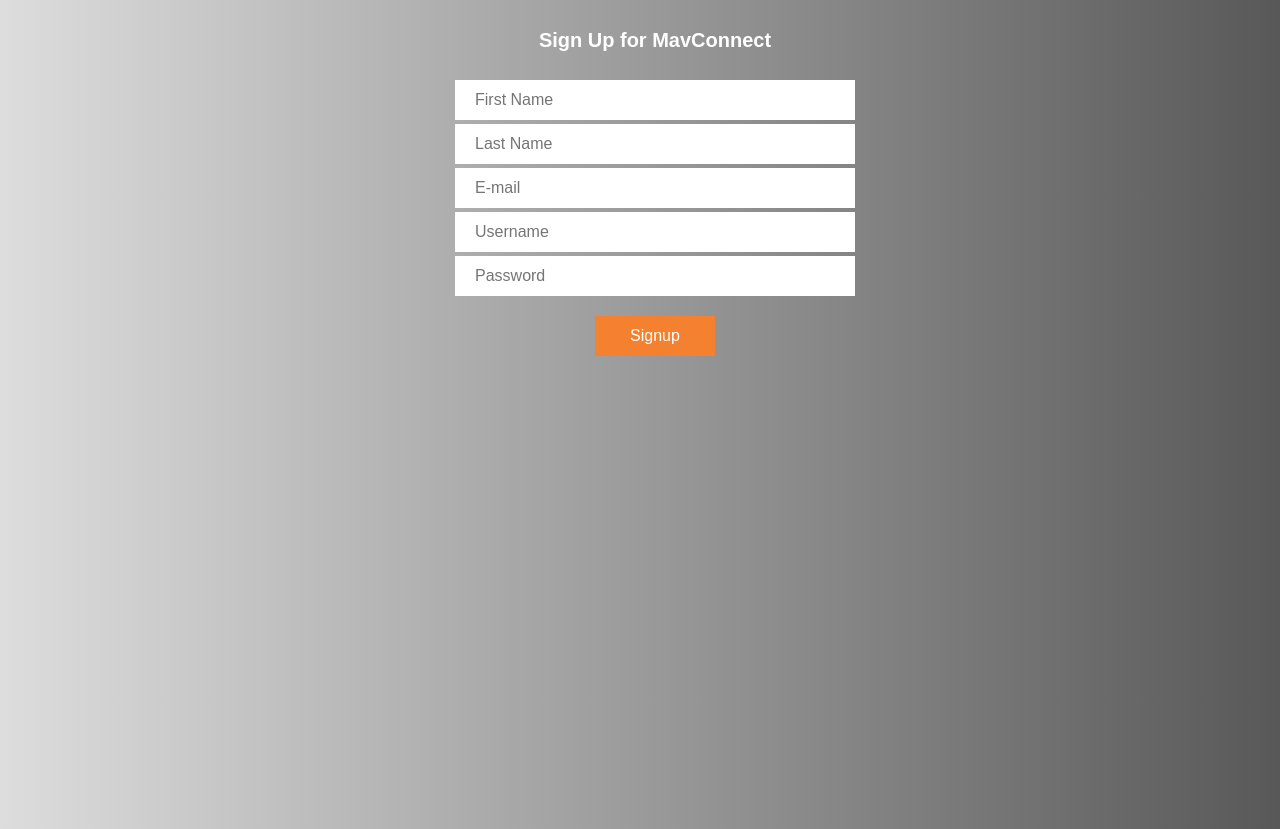
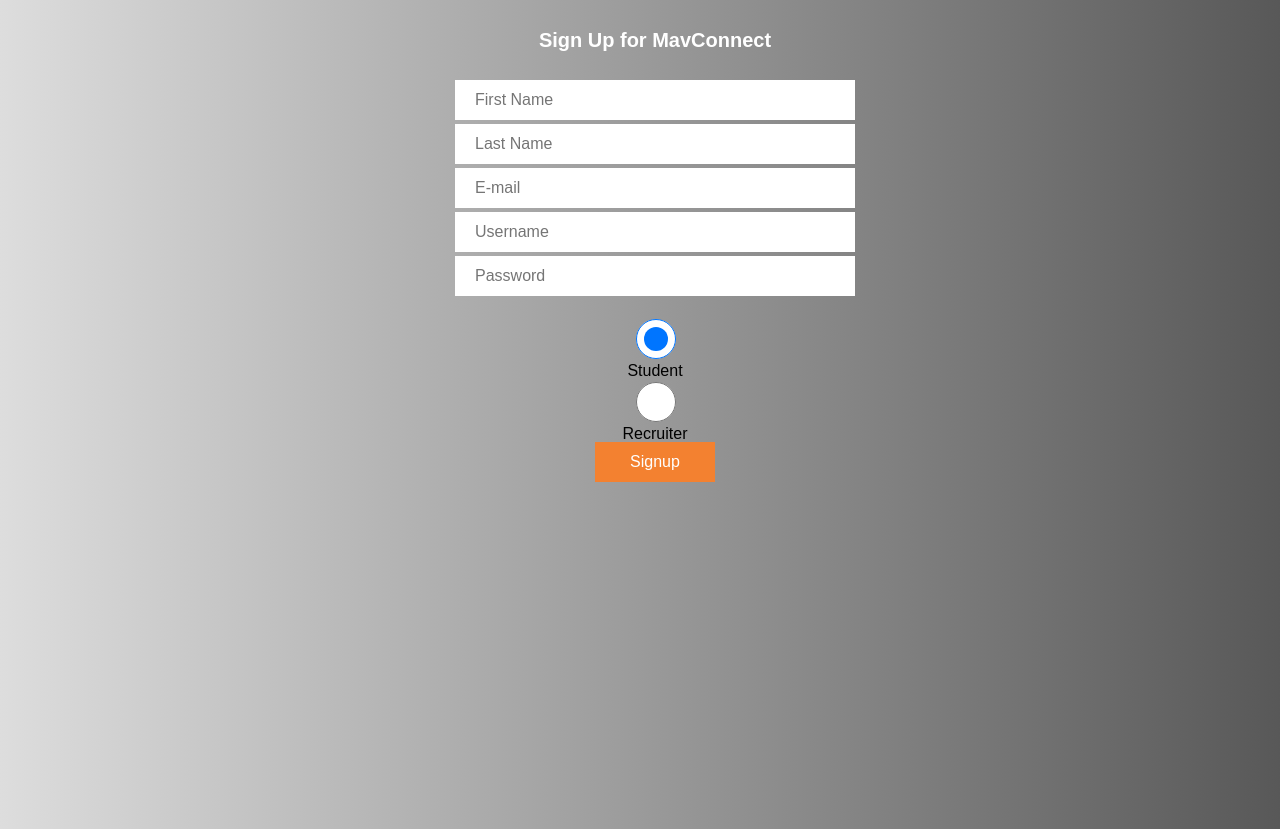
Before and after one commit to GKarthikVarma/CSE5335_Final_Project, a PHP site: page /signup.php in a window 1280 px wide. Shown: the part 61-890 px from the top of the page. Run offline with PHP 8.4, Linux system fonts and the light colour scheme.

Commit message:
Update signup.php

```diff
--- a/signup.php
+++ b/signup.php
@@ -12,6 +12,8 @@
 			<input type="text" name="email" placeholder="E-mail">
 			<input type="text" name="uid" placeholder="Username">
 			<input type="password" name="pwd" placeholder="Password"><br /><br />
+			<input type="radio" name="type" value="student" checked="checked"> Student
+			<input type="radio" name="type" value="Recruiter"> Recruiter
 			<button type = 'submit' name = 'submit'>Signup</button>
 		</form>
 	</center>
```
